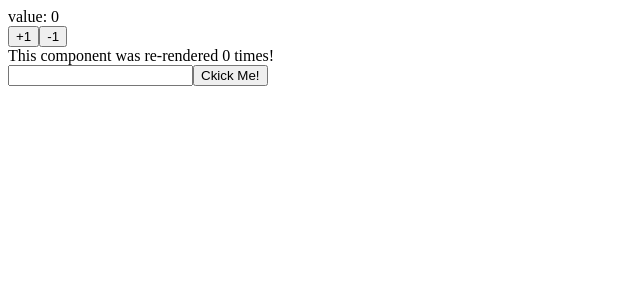
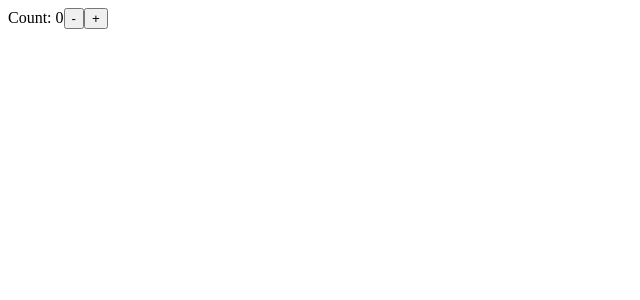
Before and after one commit to ryota-okonogi/my-first-react-app-in-typescript, a React (Create React App) app: page / in a window 1280 px wide. Shown: the top 300 px of the page, without its empty margins (0-640 px from the left). Built offline with nearby package versions, Linux system fonts and the light colour scheme.

Commit message:
Overload using Type Definition

```diff
--- a/src/App.tsx
+++ b/src/App.tsx
@@ -1,5 +1,5 @@
 import React from 'react';
-import Counter from './Conter';
+import CounterWithReducer from './CounterWithReducer';
 
 // interfaceを使って再利用性を持たせる
 interface AppProps {
@@ -8,7 +8,7 @@
 
 const App: React.FunctionComponent<AppProps> = ({message}) => { // const App = 関数 // Appコンポーネント => 関数(function)コンポーネントと呼ばれている, 最終的にHTMLとして表示される部品。
   // const { message } = props; // JSの分割代入(messageだけを取り出している)
-  return <div><Counter /></div>; // return文 =>「HTMLとしてどういった内容が表示されるか？」が書いてある。
+  return <div><CounterWithReducer /></div>; // return文 =>「HTMLとしてどういった内容が表示されるか？」が書いてある。
 }; // <div>React Starter Kit in TypeScript</div>; => JSXという特殊なフォーマットのJavaScript = トランスパイル(変換工程)を経て、HTMLの要素となって、最終的にブラウザに表示される
 
 App.defaultProps = {
--- /dev/null
+++ b/src/CounterWithReducer.tsx
@@ -0,0 +1,27 @@
+import React, { useReducer } from 'react';
+
+const initialState = {count: 0};
+
+function reducer(state: any, action: any) {
+  switch (action.type) {
+    case 'increment':
+      return {count: state.count + 1};
+    case 'decrement':
+      return {count: state.count - 1};
+    default:
+      throw new Error();
+  }
+}
+
+function CounterWithReducer() {
+  const [state, dispatch] = useReducer(reducer, initialState);
+  return (
+    <>
+      Count: {state.count}
+      <button onClick={() => dispatch({type: 'decrement'})}>-</button>
+      <button onClick={() => dispatch({type: 'increment'})}>+</button>
+    </>
+  );
+}
+
+export default CounterWithReducer;
```
